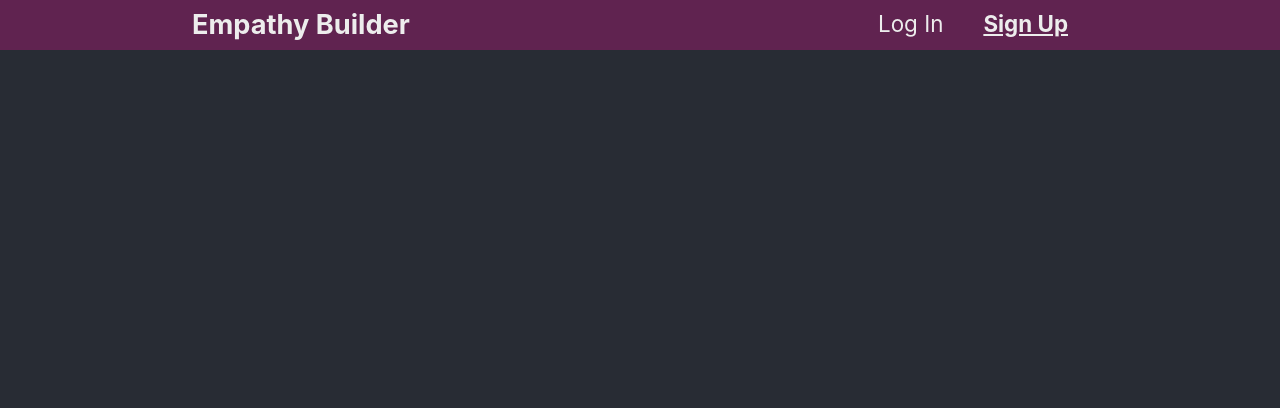
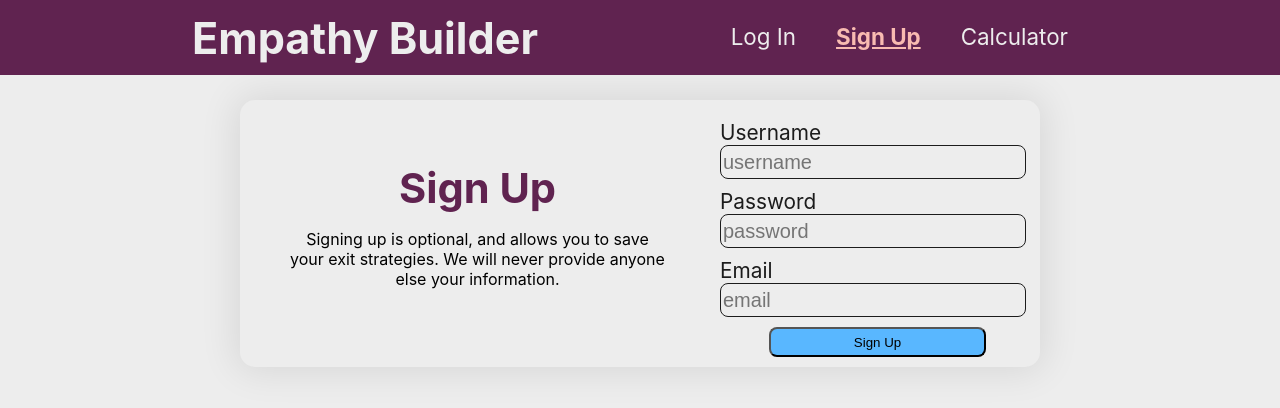
Before and after one commit to wvanorder/Front-End, a React (Create React App) app in the folder empathy-builder/: page /sign-up in a window 1280 px wide. Shown: the top 408 px of the page. Built offline with nearby package versions, Linux system fonts and the light colour scheme.

Commit message:
addeed signup and stuff

```diff
--- a/empathy-builder/src/App.css
+++ b/empathy-builder/src/App.css
@@ -1,8 +1,7 @@
 .App {
   text-align: center;
-  background-color: #282c34;
+  background-color: #ededed;
   height: 100vh;
   display: flex;
   flex-direction: column;
-  color: white;
 }
--- a/empathy-builder/src/App.js
+++ b/empathy-builder/src/App.js
@@ -1,7 +1,9 @@
 import React from 'react';
-
+import { Route } from 'react-router-dom';
 
 import NavBar from './components/NavBar';
+import Login from './components/Login';
+import SignUp from './components/SignUp';
 
 import './App.css';
 
@@ -9,6 +11,8 @@ function App() {
   return (
     <div className="App">
       <NavBar />
+      <Route exact path="/login" render={props => <Login {...props}/>} />
+      <Route exact path ="/sign-up" render={props => <SignUp {...props} />} />
     </div>
   );
 }
--- a/empathy-builder/src/components/Login.js
+++ b/empathy-builder/src/components/Login.js
@@ -0,0 +1,45 @@
+import React from 'react';
+import styled from 'styled-components';
+import { PageContainer,
+        LoginContainer,
+        LoginHeader,
+        FormContainer,
+        InputContainer} from '../styled-components';
+
+
+
+const Login = props => {
+
+    return(
+        <PageContainer>
+            <LoginContainer>
+                <LoginHeader>
+                    <h1> Log In</h1>
+                </LoginHeader>
+                <FormContainer>
+                    <form>
+                        <InputContainer>
+                            <label>Username</label>
+                            <input
+                                type="text"
+                                placeholder="username"
+                                required="fill this out!"
+                                name="username"
+                            />
+                            <label>Password</label>
+                            <input
+                                type="password"
+                                placeholder="password"
+                                required="fill this out!"
+                                name="password"
+                            />
+                        </InputContainer>
+                    </form>
+                    <button className="Login-button">Log In</button>
+                </FormContainer>
+            </LoginContainer>
+        </PageContainer>
+    );
+};
+
+export default Login;
--- a/empathy-builder/src/components/NavBar.js
+++ b/empathy-builder/src/components/NavBar.js
@@ -4,7 +4,7 @@ import styled from 'styled-components';
 
 const NavContainer = styled.div`
     width: 100%;
-    height: 50px;
+    height: 75px;
     background-color: #602350;
     position: fixed;
     z-index: 10000;
@@ -12,7 +12,7 @@ const NavContainer = styled.div`
 
 const NavigationBar = styled.div`
     width: 70vw;
-    height: 50px;
+    height: 75px;
     line-height: 50px;
     display: flex;
     flex-flow: row nowrap;
@@ -24,7 +24,7 @@ const NavigationBar = styled.div`
 
 const NavLogo = styled.div`
     font-weight: bold;
-    font-size: 1.7rem;
+    font-size: 2.7rem;
     color: #EDEDED;
     cursor: default;
 `
@@ -33,6 +33,7 @@ const Links = styled.div`
     .active{
         font-weight: bold;
         text-decoration: underline;
+        color: #f9bbb1;
     }
 
     a{
@@ -49,19 +50,26 @@ const Links = styled.div`
 
 const NavBar = () => {
 
+    const logOut = () => {
+        return localStorage.clear();
+      };
+
     return(
         <NavContainer>
             <NavigationBar>
                 <NavLogo>Empathy Builder</NavLogo>
                 <Links>
                     {localStorage.getItem('jwt') ? (
-                        <NavLink to='/login'>
-                            Log Out
-                        </NavLink>
+                        <div>
+                            <NavLink to='/login' onClick={logOut}>Log Out</NavLink>
+                            <NavLink to="/calculator">Calculator</NavLink>
+                        </div>
+
                     ) : (
                         <div>
                             <NavLink to='/login'>Log In</NavLink>
                             <NavLink to='/sign-up'>Sign Up</NavLink>
+                            <NavLink to="/calculator">Calculator</NavLink>
                         </div>
                     )}
                 </Links>
--- a/empathy-builder/src/components/SignUp.js
+++ b/empathy-builder/src/components/SignUp.js
@@ -0,0 +1,95 @@
+import React, { useState } from 'react';
+import { connect } from 'react-redux';
+import styled from 'styled-components';
+
+
+import { PageContainer,
+    LoginContainer,
+    LoginHeader,
+    FormContainer,
+    InputContainer} from '../styled-components';
+
+
+const SignUpContainer = styled(LoginContainer)`
+    display: flex;
+    flex-flow: row nowrap;
+    align-items: center;
+`
+
+const SignUpForm = styled(FormContainer)`
+    display: flex;
+    flex-flow: column nowrap;
+    align-items: center;
+    margin-right: 15px;
+
+    button{
+        width: 70%;
+        height: 30px;
+    }
+`
+
+const SignUpInputs = styled(InputContainer)`
+    margin-top: 20px;
+    display: flex;
+    flex-flow: column nowrap;
+
+    input{
+        width: 300px;
+    }
+`
+
+
+const SignUp = props => {
+    const[newUser, setNewUser] = useState({username: '', password: '', email: ''});
+
+    const handleChange = e => {
+        e.preventDefault();
+        setNewUser({
+            ...newUser,
+            [e.target.name]: e.target.value,
+         })
+    }
+
+    return(
+        <PageContainer>
+            <SignUpContainer>
+                <LoginHeader>
+                    <h1>Sign Up</h1>
+                    <p>Signing up is optional, and allows you to save your exit strategies. We will never provide anyone else your information.</p>
+                </LoginHeader>
+                <SignUpForm>
+                    <form>
+                        <SignUpInputs>
+                        <label>Username</label>
+                                <input
+                                    type="text"
+                                    placeholder="username"
+                                    required="fill this out!"
+                                    name="username"
+                                />
+                                <label>Password</label>
+                                <input
+                                    type="password"
+                                    placeholder="password"
+                                    required="fill this out!"
+                                    name="password"
+                                />
+                                <label>Email</label>
+                                <input
+                                    type="text"
+                                    placeholder="email"
+                                    required="fill this out!"
+                                    name="email"
+                                />
+                        </SignUpInputs>
+                    </form>
+                    <button className="Login-button">Sign Up</button>
+                </SignUpForm>
+
+            </SignUpContainer>
+
+        </PageContainer>
+    )
+};
+
+export default SignUp;
--- a/empathy-builder/src/index.js
+++ b/empathy-builder/src/index.js
@@ -1,16 +1,28 @@
 import React from 'react';
 import ReactDOM from 'react-dom';
-import './index.css';
-import App from './App';
 import { BrowserRouter as Router, withRouter } from 'react-router-dom';
+import { Provider } from 'react-redux';
+import { createStore, applyMiddleware } from 'redux';
+import thunk from 'redux-thunk';
 
 
+import './index.css';
+
+import App from './App';
+import reducer from './reducers';
+
+const store = createStore(
+    reducer,
+    applyMiddleware(thunk)
+);
 
 const AppWithRouter = withRouter(App);
 ReactDOM.render(
-    <Router>
-        <AppWithRouter />
-    </Router>
+    <Provider store={store}>
+        <Router>
+            <AppWithRouter />
+        </Router>
+    </Provider>
     ,document.getElementById('root')
 );
 
--- /dev/null
+++ b/empathy-builder/src/reducers/index.js
@@ -0,0 +1,18 @@
+
+
+const initialState = {
+    user: '',
+    loggedIn: false,
+    isLoading: false,
+    error: '',
+};
+
+const reducer = (state = initialState, action) => {
+    switch(action.type){
+
+        default:
+        return state;
+    }
+};
+
+export default reducer;
--- /dev/null
+++ b/empathy-builder/src/styled-components/index.js
@@ -0,0 +1,78 @@
+import styled from 'styled-components'
+
+export const PageContainer = styled.div`
+    padding-top: 100px;
+`
+
+export const LoginContainer = styled.div`
+    min-width: 500px;
+    width: 70vw;
+    max-width: 800px;
+    height: auto;
+    background-color: #ededed;
+    border-radius: 15px;
+    margin: 0 auto;
+    overflow: hidden;
+    box-shadow: 0 0 37px 5px #00000017;
+    display: flex;
+    flex-flow: row nowrap;
+    align-items: baseline
+    justify-content: space-evenly;
+`
+
+export const LoginHeader = styled.div`
+    display: flex;
+    flex-flow: column nowrap;
+    align-items: center;
+
+    h1{
+        font-size: 2.6rem;
+        margin: 0;
+        color: #602350;
+    }
+    p{
+        width: 80%;
+    }
+`
+
+export const FormContainer = styled.div`
+    display: flex;
+    flex-flow: row nowrap;
+    justify-content: space-evenly;
+
+    button{
+        width: 50px;
+        border-radius: 8px;
+        background-color: #59B7FF;
+        margin-left: 15px;
+        margin-bottom: 10px;
+
+        &:hover{
+            background-color: #86CAFF;
+            transition-duration: 0.2s;
+        }
+    }
+`
+
+export const InputContainer = styled.div`
+    text-align: left;
+    display: flex;
+    flex-flow: row nowrap;
+    align-items: baseline;
+
+    label{
+        font-size: 1.3rem;
+        color: #1C1C1C;
+        margin-left: 5px;
+    }
+    input{
+        border-radius: 8px;
+        height: 30px;
+        background: none;
+        background-color: #ededed;
+        border: 1px solid #1C1C1C;
+        margin-bottom: 10px;
+        margin-left: 4px;
+        font-size: 20px;
+    }
+`
```
